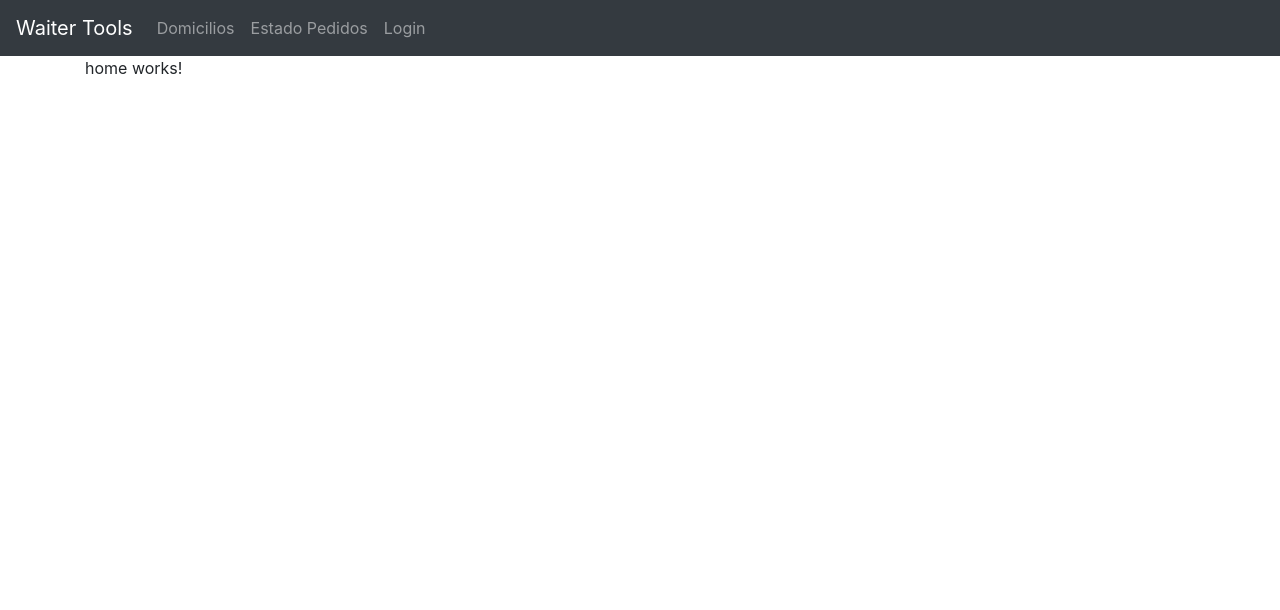
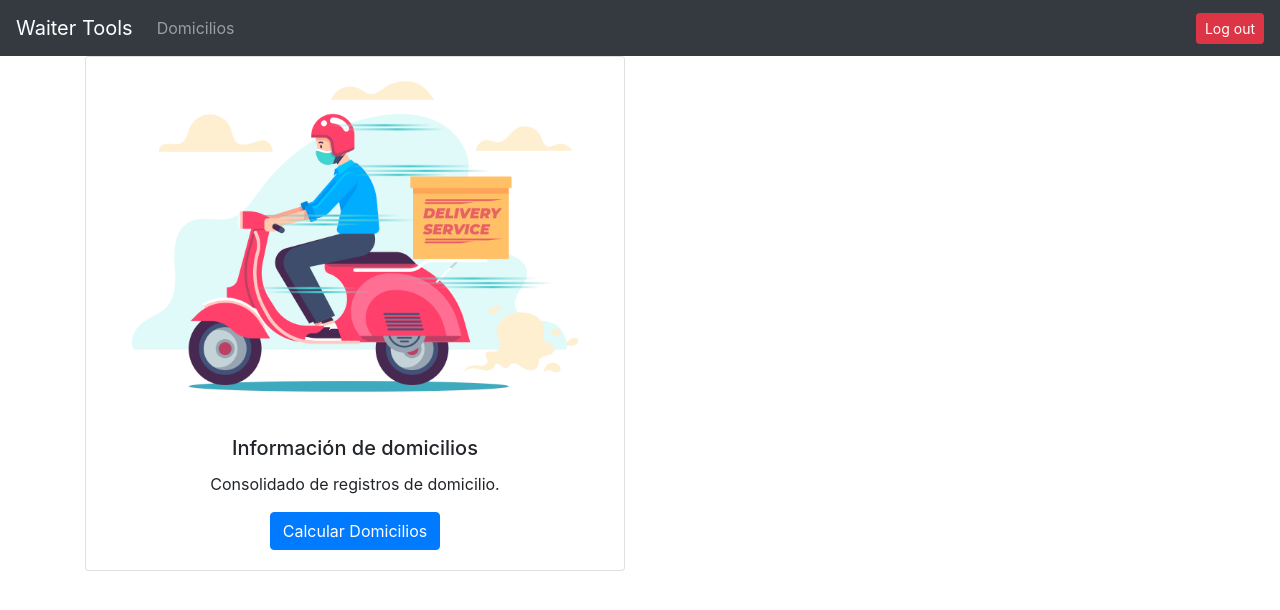
Before and after one commit to Fel1Dev/WaiterTools, an Angular app in the folder waiter-tools/: page / in a window 1280 px wide. Shown: the top 610 px of the page. Built offline with nearby package versions, Linux system fonts and the light colour scheme; sample sign-in values are in the browser's storage.

Commit message:
feat/frontend: Added logout button and method.. Solved auth issue.

```diff
--- a/waiter-tools/src/app/_helpers/auth.guard.ts
+++ b/waiter-tools/src/app/_helpers/auth.guard.ts
@@ -18,11 +18,9 @@ export class AuthGuard implements CanActivate {
 
   canActivate(route: ActivatedRouteSnapshot, state: RouterStateSnapshot) {
     let tokenData = this.authenticationService.tokenValue;
-    console.table(tokenData);
     if (tokenData.waiterioToken) {
       return true;
     } else {
-      // not logged in so redirect to login page with the return url
       this.router.navigate(['/login'], {
         queryParams: { returnUrl: state.url },
       });
--- a/waiter-tools/src/app/app-routing.module.ts
+++ b/waiter-tools/src/app/app-routing.module.ts
@@ -1,5 +1,6 @@
 import { NgModule } from '@angular/core';
 import { RouterModule, Routes } from '@angular/router';
+import { DeliveryComponent } from './pages/delivery/delivery.component';
 import { HomeComponent } from './pages/home/home.component';
 import { LoginComponent } from './pages/login/login.component';
 import { AuthGuard } from './_helpers';
@@ -7,7 +8,7 @@ import { AuthGuard } from './_helpers';
 const routes: Routes = [
   { path: 'login', component: LoginComponent },
   { path: '', component: HomeComponent, canActivate: [AuthGuard] },
-  { path: 'delivery', component: LoginComponent },
+  { path: 'delivery', component: DeliveryComponent, canActivate: [AuthGuard] },
 
   // otherwise redirect to home
   { path: '**', redirectTo: '' },
--- a/waiter-tools/src/app/pages/home/home.component.html
+++ b/waiter-tools/src/app/pages/home/home.component.html
@@ -1 +1,13 @@
-<p>home works!</p>
+<div class="row">
+  <div class="col-sm-6">
+    <div class="card text-center">
+      <img src="assets/delivery.jpg" class="card-img-top" alt="Delivery" />
+      <div class="card-body">
+        <h5 class="card-title">Información de domicilios</h5>
+        <p class="card-text">Consolidado de registros de domicilio.</p>
+        <a class="btn btn-primary" [routerLink]="['delivery']">
+          Calcular Domicilios</a>
+      </div>
+    </div>
+  </div>
+</div>
--- a/waiter-tools/src/app/pages/login/login.component.ts
+++ b/waiter-tools/src/app/pages/login/login.component.ts
@@ -70,7 +70,7 @@ export class LoginComponent implements OnInit {
         error: () => {
           this.error = this.error;
           this.loading = false;
-        }
+        },
       });
   }
 }
--- a/waiter-tools/src/app/services/authentication.service.ts
+++ b/waiter-tools/src/app/services/authentication.service.ts
@@ -1,7 +1,6 @@
 import { Injectable } from '@angular/core';
 import { Router } from '@angular/router';
 import { HttpClient } from '@angular/common/http';
-import { BehaviorSubject, map, Observable } from 'rxjs';
 import { environment } from 'src/environments/environment';
 import { AppConstants } from '../shared/appConstants';
 
@@ -9,8 +8,6 @@ import { AppConstants } from '../shared/appConstants';
   providedIn: 'root',
 })
 export class AuthenticationService {
-  //private tokenSubject: BehaviorSubject<String>;
-  //public token: Observable<String>;
 
   constructor(private router: Router, private http: HttpClient) {}
 
@@ -23,7 +20,7 @@ export class AuthenticationService {
   }
 
   login(username: string, password: string) {
-    let credentials: string = window.btoa(username + ':' + password);
+    let credentials: string = window.btoa(username.toLowerCase() + ':' + password);
     let bodyData: any = {
       authenticationType: 'Basic ',
       authenticationCredentials: credentials,
@@ -35,6 +32,8 @@ export class AuthenticationService {
 
   logout() {
     localStorage.removeItem(AppConstants.WAITERIO_TOKEN);
+    localStorage.removeItem(AppConstants.USER_ID);
+    localStorage.removeItem(AppConstants.RESTAURANT_ID);
     this.router.navigate(['/login']);
   }
 }
--- a/waiter-tools/src/app/shared/navbar/navbar.component.html
+++ b/waiter-tools/src/app/shared/navbar/navbar.component.html
@@ -17,12 +17,15 @@
       <li class="nav-item" routerLinkActive="active">
         <a class="nav-link" [routerLink]="['delivery']">Domicilios</a>
       </li>
-      <li class="nav-item" routerLinkActive="active">
-        <a class="nav-link" [routerLink]="['orderStatus']">Estado Pedidos</a>
-      </li>
-      <li class="nav-item" routerLinkActive="active">
-        <a class="nav-link" [routerLink]="['login']">Login</a>
-      </li>
     </ul>
+    <div class="d-flex">
+      <button
+        class="btn btn-sm btn-danger"
+        type="button"
+        (click)="logout()"
+      >
+        Log out
+      </button>
+    </div>
   </div>
 </nav>
--- a/waiter-tools/src/app/shared/navbar/navbar.component.ts
+++ b/waiter-tools/src/app/shared/navbar/navbar.component.ts
@@ -1,4 +1,5 @@
 import { Component, OnInit } from '@angular/core';
+import { AuthenticationService } from 'src/app/services';
 
 @Component({
   selector: 'app-navbar',
@@ -7,9 +8,12 @@ import { Component, OnInit } from '@angular/core';
 })
 export class NavbarComponent implements OnInit {
 
-  constructor() { }
+  constructor(private authenticationService: AuthenticationService) { }
 
   ngOnInit(): void {
   }
 
+  logout() {
+    this.authenticationService.logout();
 }
+}
--- a/waiter-tools/src/environments/environment.ts
+++ b/waiter-tools/src/environments/environment.ts
@@ -5,7 +5,7 @@
 export const environment = {
   production: false,
 
-  BASE_URL: 'http://localhost:4002/',
+  BASE_URL: 'http://192.168.20.27:4002/',
   AUTH_PATH: 'api/v1/authentication',
 };
 
```
Also changed, not shown: waiter-tools/src/app/pages/delivery/delivery.component.ts (+3 -4 lines), waiter-tools/src/assets/delivery.jpg (added), 1 other file (tests, documents, lock files or other folders).
